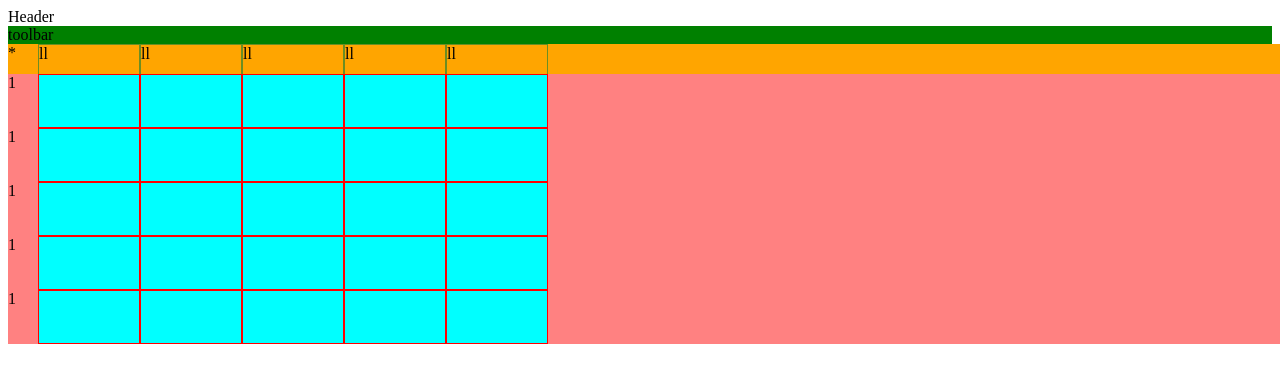
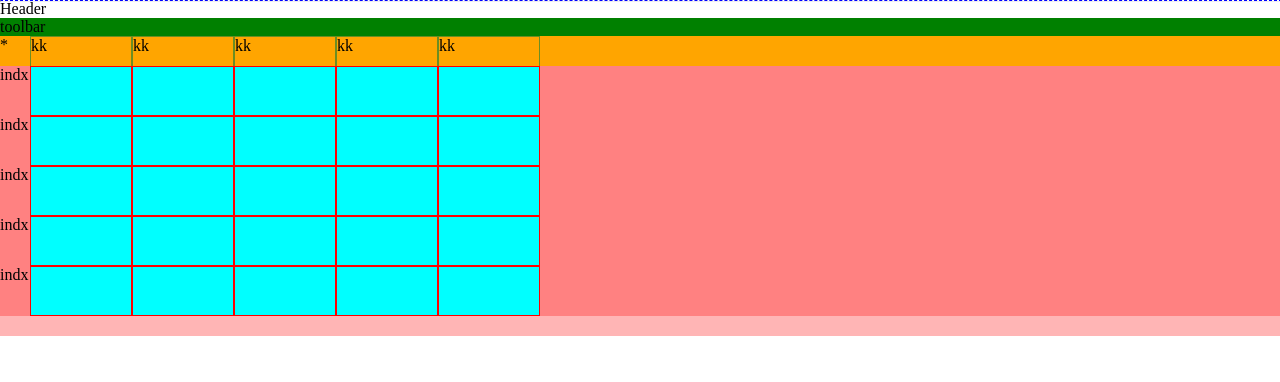
Before and after one commit to poli-vorobeva/vueExel, a Vue app: page / in a window 1280 px wide. Shown: the top 382 px of the page. Built offline with nearby package versions, Linux system fonts and the light colour scheme.

Commit message:
'resizeRow'

```diff
--- a/src/App.vue
+++ b/src/App.vue
@@ -1,21 +1,40 @@
 <template>
+    <horizontal-hr :yPosition="this.yHrCoordinates"></horizontal-hr>
     <app-header></app-header>
     <tool-bar></tool-bar>
-  <app-board></app-board>
+    <app-board @moveHorizontalHr="moveHorizontalHr"></app-board>
 </template>
 <script>
 	import Header from './components/Header.vue'
 	import ToolBar from './components/ToolBar/ToolBar.vue'
 	import Board from './components/Board/Board.vue'
+	import HorizontalHr from "./components/HorizontalHr.vue";
+
 	export default {
+		data(){
+			return{
+				yHrCoordinates:0
+            }
+        },
+		components: {
+			'app-header': Header, 'tool-bar': ToolBar,
+			'app-board': Board, 'horizontal-hr': HorizontalHr
+		},
+		methods: {
+			moveHorizontalHr(yCoordinate) {
+				this.yHrCoordinates=yCoordinate
+							console.log(this.yHrCoordinates)
 
-    components:{'app-header':Header,'tool-bar':ToolBar,'app-board':Board}
+						}
+		}
 	}
 
 </script>
-<style scoped>
-  *{
+<style>
+
+    body {
         margin: 0;
+        padding: 0;
         box-sizing: border-box;
     }
 </style>
--- a/src/components/Board/Board.vue
+++ b/src/components/Board/Board.vue
@@ -1,20 +1,39 @@
 <template>
+
     <div>
         <top-row :rows="rows"></top-row>
-        <board-column :rows='rows' v-for="c in columns"></board-column>
+        <board-column
+                :rows='rows'
+                :indx="ind"
+                v-for="(c,ind) in columns"
+                @stopMoveHr='stopMoveHr'
+                @moveHorizontalHr="(coord)=>moveRow(ind,coord)"></board-column>
     </div>
 </template>
 <script>
-    import Column from './Row/Row.vue'
-import TopRow from './TopRow/TopRow.vue'
+	import Column from './Row/Row.vue'
+	import TopRow from './TopRow/TopRow.vue'
+
 	export default {
-		components:{'board-column':Column,'top-row':TopRow},
-    	data() {
+		emits:['moveHorizontalHr'],
+		components: {'board-column': Column, 'top-row': TopRow},
+		data() {
 			return {
 				columns: 5,
-				rows: 5
+				rows: 5,
+				activeRow: null
 			}
+		},
+		methods: {
+			stopMoveHr(c){
+							//this.$refs.hrRef.style.top = `${c}px`
+            },
+			moveRow(ind, c) {
+				console.log(ind)
+				this.$emit('moveHorizontalHr',c)
+	},
 		}
+
 	}
 </script>
 <style scoped>
@@ -25,4 +44,6 @@ import TopRow from './TopRow/TopRow.vue'
         display: flex;
         flex-flow: column nowrap;
     }
+
+
 </style>
--- a/src/components/Board/Row/CellController.vue
+++ b/src/components/Board/Row/CellController.vue
@@ -1,11 +1,16 @@
 <template>
     <div class='cell'>
         <div class="cellContent"></div>
-        <div class="resizeSubDivRight"></div>
-        <div class="resizeSubDivBottom"> </div>
-        <div class="multiResize"></div>
     </div>
 </template>
+<script>
+	export default {
+		data() {
+			return {}
+		},
+		methods: {}
+	}
+</script>
 <style>
     .cell {
         border: 1px solid red;
@@ -13,39 +18,6 @@
         outline: none;
         position: relative;
     }
-    .resizeSubDivRight {
-        width: 5px;
-        height: 95%;
-        position: absolute;
-        top: 0;
-        right: 0;
-    }
-    .resizeSubDivBottom{
-        height: 5px;
-        width: 95%;
-        position: absolute;
-        bottom: 0;
-        left: 0;
-    }
-    .multiResize{
-        height: 5px;
-        width: 5px;
-        position: absolute;
-        bottom: 0;
-        right: 0;
-    }
-    .multiResize:hover{
-        background: aquamarine;
-        cursor: move;
-    }
-    .resizeSubDivBottom:hover{
-        background: olive;
-        cursor: row-resize;
-    }
-    .resizeSubDivRight:hover{
-        background: firebrick;
-        cursor: col-resize;
-    }
     .cellContent {
         width: 100%;
         background-color: aqua;
--- /dev/null
+++ b/src/components/Board/Row/IndexCell.vue
@@ -0,0 +1,51 @@
+<template>
+    <div class="rowIndex">
+        <div class="rowIndexContent">indx</div>
+        <div @mousedown="moveDown" class="resizeSubDivBottom"></div>
+    </div>
+</template>
+<script>
+	export default {
+		methods: {
+			listenMove(e) {
+							//console.log("ListenMOVE")
+							this.$emit('move-line', e.pageY)
+              window.addEventListener('mouseup',this.moveUp)
+						},
+			moveUp(e) {
+			//	console.log("*****UP",e.pageY)
+				window.removeEventListener('mousemove', this.listenMove)
+              window.removeEventListener('mouseup',this.moveUp)
+				this.$emit('stop-move-line', e.pageY)
+			},
+			moveDown(e) {
+			//	console.log("DOWN")
+           	window.addEventListener('mousemove', this.listenMove)
+			}
+		}
+	}
+</script>
+<style>
+    .rowIndex {
+        position: relative;
+    }
+
+    .resizeSubDivBottom {
+        position: absolute;
+        height: 5px;
+        width: 100%;
+        bottom: 0;
+        left: 0;
+        z-index: 5;
+    }
+
+    .resizeSubDivBottom:hover {
+        background-color: goldenrod;
+        cursor: row-resize;
+    }
+
+    .rowIndexContent {
+        width: 100%;
+        height: 100%;
+    }
+</style>
--- a/src/components/Board/Row/Row.vue
+++ b/src/components/Board/Row/Row.vue
@@ -1,22 +1,73 @@
 <template>
-    <div class="col">
-        <div class="rowIndex">1</div>
+    <div :ref="refName" :class="{'row':true}">
+        <index-cell
+                v-on:stop-move-line="stopMoveLine"
+                v-on:move-line="moveLine"></index-cell>
         <cell-controller v-for="r in rows"></cell-controller>
     </div>
 </template>
 <script>
-    import CellController from './CellController.vue'
-    export default{
-    	props:['rows'],
-      components:{'cell-controller':CellController}
-    }
+	import IndexCell from './IndexCell.vue'
+	import CellController from './CellController.vue'
+
+	export default {
+		data() {
+			return {
+				refName: 'row' + this.indx
+			}
+		},
+		emits: ['moveHorizontalHr'],
+		props: ['rows', 'indx'],
+		components: {'cell-controller': CellController, 'index-cell': IndexCell},
+		mounted() {
+			console.log(this.refName, '^^^^^^', this.$refs[this.refName].getBoundingClientRect().y)
+		},
+		methods: {
+			stopMoveLine(data) {
+
+				console.log(this.$refs)
+              console.log("CurY",data)
+				const y = this.$refs[this.refName].getBoundingClientRect().y
+              console.log("Prev-",y)
+				const newPosition = data - y
+				console.log("STOPPP", this.indx, newPosition)
+				this.$refs[this.refName].style.height = `${newPosition}px`
+				this.$emit('stopMoveHr')
+			},
+			moveLine(data) {
+				const y = this.$refs[this.refName].getBoundingClientRect().y
+
+				console.log('MOYeeeeee', this.indx,y)
+				this.$emit('moveHorizontalHr', data)
+			}
+		},
+		computed: {}
+	}
 </script>
+<style>
+</style>
+//todo if start position more then finish, this.row height change
+
 <style scoped>
-    .col{
+
+    .row {
+        height: 50px;
         display: flex;
         flex-flow: row nowrap;
+        position: relative;
     }
-.rowIndex{
-    width: 30px;
-}
+
+    /*.moveLine:after {*/
+    /*    content: '';*/
+    /*    position: absolute;*/
+    /*    bottom:var(--posit);*/
+    /*    border-bottom: 5px dashed blue;*/
+    /*    width: 100%;*/
+    /*    height: 5px;*/
+    /*}*/
+
+    .rowIndex {
+        width: 30px;
+        position: relative;
+    }
 </style>
--- /dev/null
+++ b/src/components/Board/TopRow/TopCell.vue
@@ -0,0 +1,41 @@
+<template>
+    <div class="topCell">
+        kk
+        <div @mousedown="moveRight" class="resizeSubDivRight"></div>
+    </div>
+</template>
+<script>
+	export default {
+		methods: {
+			moveRight(e) {
+				const listenMove = (e) => {
+					console.log(e.pageX)
+					window.addEventListener('mouseup', () => {
+						window.removeEventListener('mousemove', listenMove)
+					})
+				}
+				window.addEventListener('mousemove', listenMove)
+				console.log(e.pageX)
+			},
+		}
+	}
+</script>
+<style scoped>
+    .topCell {
+        width: 100px;
+        height: 30px;
+        border: 1px solid olivedrab;
+        position: relative;
+    }
+    .resizeSubDivRight {
+        width: 5px;
+        height: 95%;
+        position: absolute;
+        top: 0;
+        right: 0;
+    }
+    .resizeSubDivRight:hover {
+        background: firebrick;
+        cursor: col-resize;
+    }
+</style>
--- a/src/components/Board/TopRow/TopRow.vue
+++ b/src/components/Board/TopRow/TopRow.vue
@@ -1,26 +1,23 @@
 <template>
-    <div class="topCol">
+    <div class="topRow">
         <div class="emptyCell">*</div>
-        <div class='topCell' v-for="r in rows">ll</div>
+        <top-cell v-for="r in rows"></top-cell>
     </div>
 </template>
 <script>
+    import TopCell from './TopCell.vue'
     export default {
-    	props:['rows']
+    	props:['rows'],
+      components:{'top-cell':TopCell}
     }
 </script>
 <style scoped>
-    .topCol{
+    .topRow{
         height: 30px;
         background-color: orange;
         display: flex;
         flex-flow: row nowrap;
     }
-    .topCell{
-        width: 100px;
-        height: 30px;
-        border: 1px solid olivedrab;
-    }
     .emptyCell{
         width: 30px;
     }
--- /dev/null
+++ b/src/components/HorizontalHr.vue
@@ -0,0 +1,27 @@
+<template>
+    <hr :style="{top:yPosition+'px'}"/>
+</template>
+
+<script>
+	export default {
+        props:{
+        	yPosition:{
+        	type:Number,
+              default:0
+          }},
+      mounted() {
+        	//console.log(this.yPosition)
+      }
+		}
+
+</script>
+
+<style scoped>
+    hr {
+        margin: 0;
+        border-top: 1px dashed blue;
+        width: 100vw;
+        position: absolute;
+        z-index: 10;
+    }
+</style>
```
Lines whose indentation alone changed are shown as unchanged.
